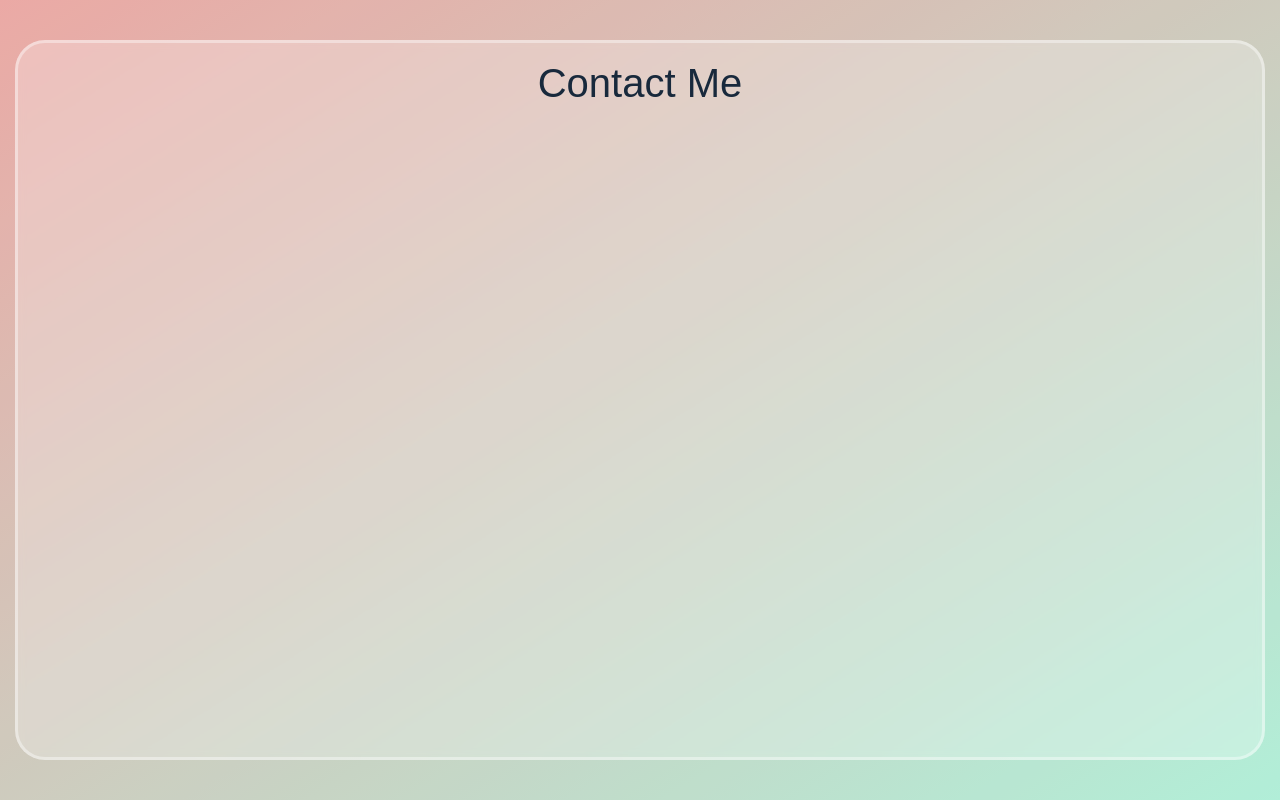
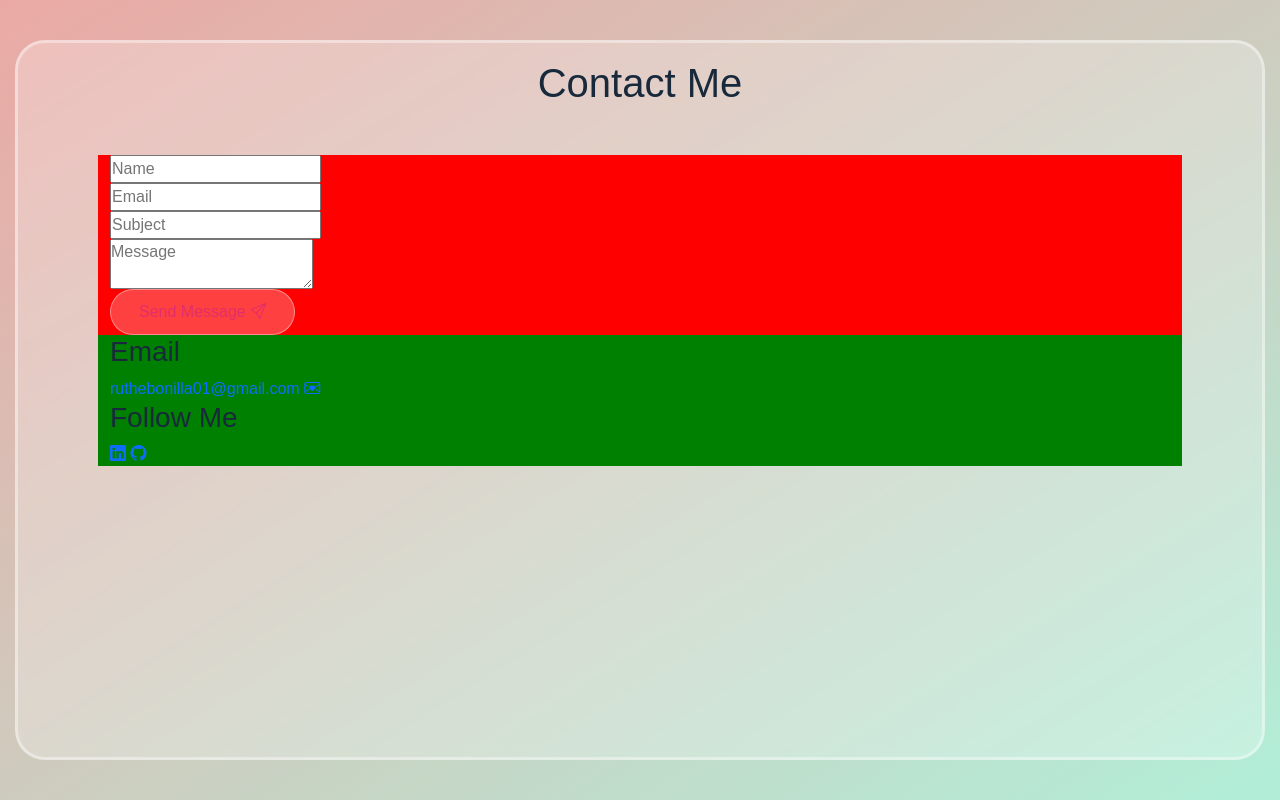
Before and after one commit to ruthebonilla/MyPortfolio, a plain HTML site: page index.html in a window 1280 px wide. Drawn offline with nearby package versions, Linux system fonts and the light colour scheme; a web font is replaced by a local one.

Commit message:
working on contact section

```diff
--- a/index.html
+++ b/index.html
@@ -5,11 +5,11 @@
     <meta http-equiv="X-UA-Compatible" content="IE=edge">
     <meta name="viewport" content="width=device-width, initial-scale=1.0">
     <link href="https://cdn.jsdelivr.net/npm/bootstrap@5.1.3/dist/css/bootstrap.min.css" rel="stylesheet" integrity="sha384-1BmE4kWBq78iYhFldvKuhfTAU6auU8tT94WrHftjDbrCEXSU1oBoqyl2QvZ6jIW3" crossorigin="anonymous">
+    <link rel="stylesheet" href="https://cdn.jsdelivr.net/npm/bootstrap-icons@1.8.3/font/bootstrap-icons.css">
     <link rel="stylesheet" href="style.css">
     <link rel="preconnect" href="https://fonts.googleapis.com">
     <link rel="preconnect" href="https://fonts.gstatic.com" crossorigin>
     <link href="https://fonts.googleapis.com/css2?family=Truculenta:opsz@12..72&display=swap" rel="stylesheet">
-
 
     <title>Ruth's Portfolio
     </title>
@@ -269,6 +269,42 @@
                     <h1 class="mt-3 mb-5 text-center">Contact Me</h1>
                 </div>
             </div>
+            <div class="row">
+                <div class="contact-form">
+                    <form>
+                        <div class="row">
+                            <div class="input-group">
+                                <input type="text" placeholder="Name" required class="input-control">
+                            </div>
+                            <div class="input-group">
+                                <input type="text" placeholder="Email" required class="input-control">
+                            </div>
+                            <div class="input-group">
+                                <input type="text" placeholder="Subject" required class="input-control">
+                            </div>
+                            <div class="input-group">
+                                <textarea placeholder="Message" required class="input-control"></textarea>
+                            </div>
+                            <div class="submit-btn">
+                                <button type="submit" class="button">Send Message <i class="bi bi-send"></i></button>
+                            </div>
+                        </div>
+                    </form>
+                </div>
+                <div class="contact-info">
+                    <div class="contact-info-item">
+                        <h3>Email</h3>
+                        <a href="mailto:ruthebonilla01@gmail.com" target="_blank">ruthebonilla01@gmail.com <i class="bi bi-envelope-heart"></i></a>
+                    </div>
+                    <div class="contact-info-item">
+                        <h3>Follow Me</h3>
+                        <div class="social-links">
+                            <a href="https://www.linkedin.com/in/ruth-bonilla-05a2321bb/" target="_blank"><i class="bi bi-linkedin"></i></a>
+                            <a href="https://github.com/ruthebonilla" target="_blank"><i class="bi bi-github"></i></a>
+                        </div>
+                    </div>
+                </div>
+            </div>
         </div>
     </section>
     <!-- CONTACT SECTION ENDS -->
--- a/style.css
+++ b/style.css
@@ -402,3 +402,13 @@ ul{
 .general-info li a{
     color: var(--main-color);
 }
+
+
+/* contact section */
+.contact-form{
+    background-color: red;
+}
+
+.contact-info{
+    background-color: green;
+}
```
